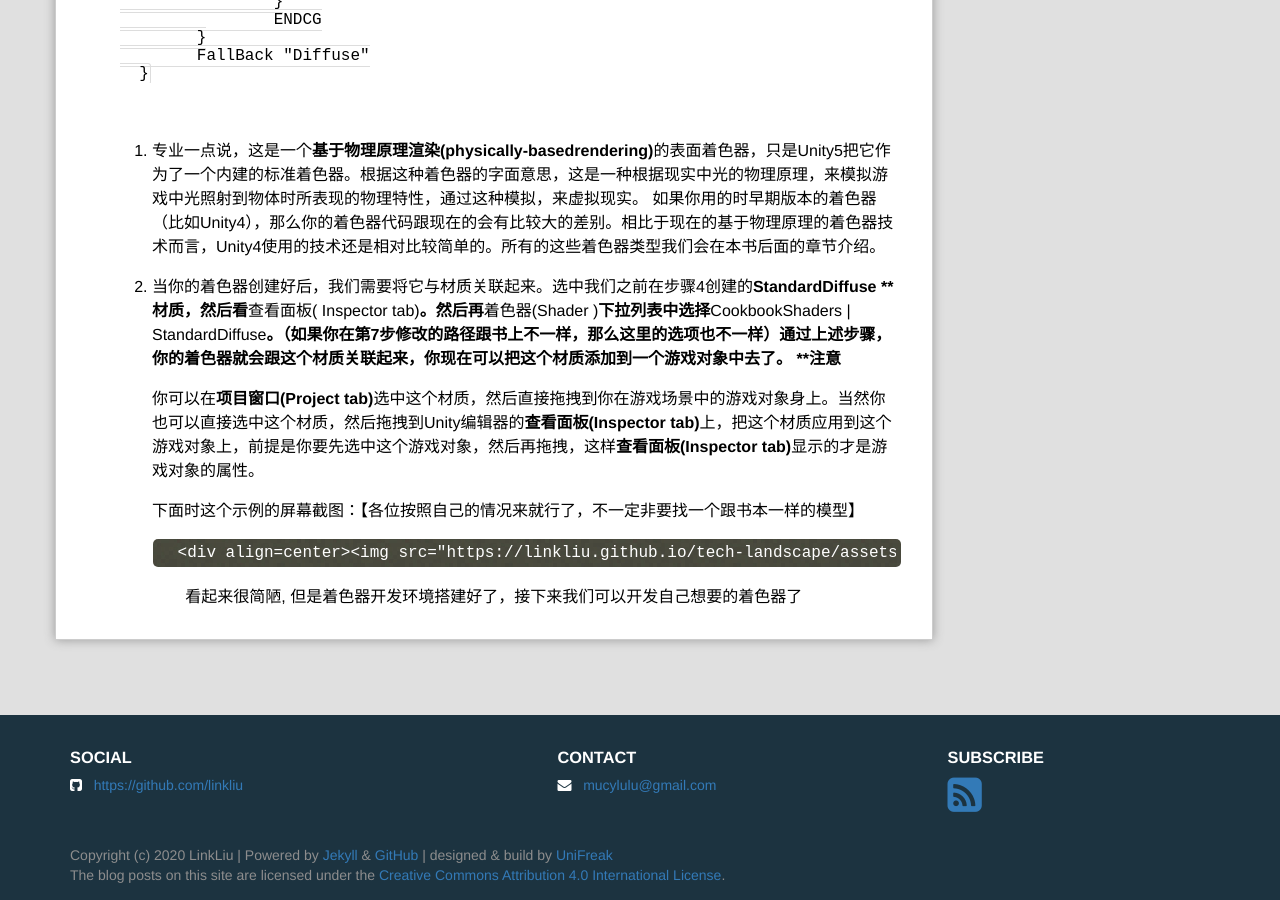
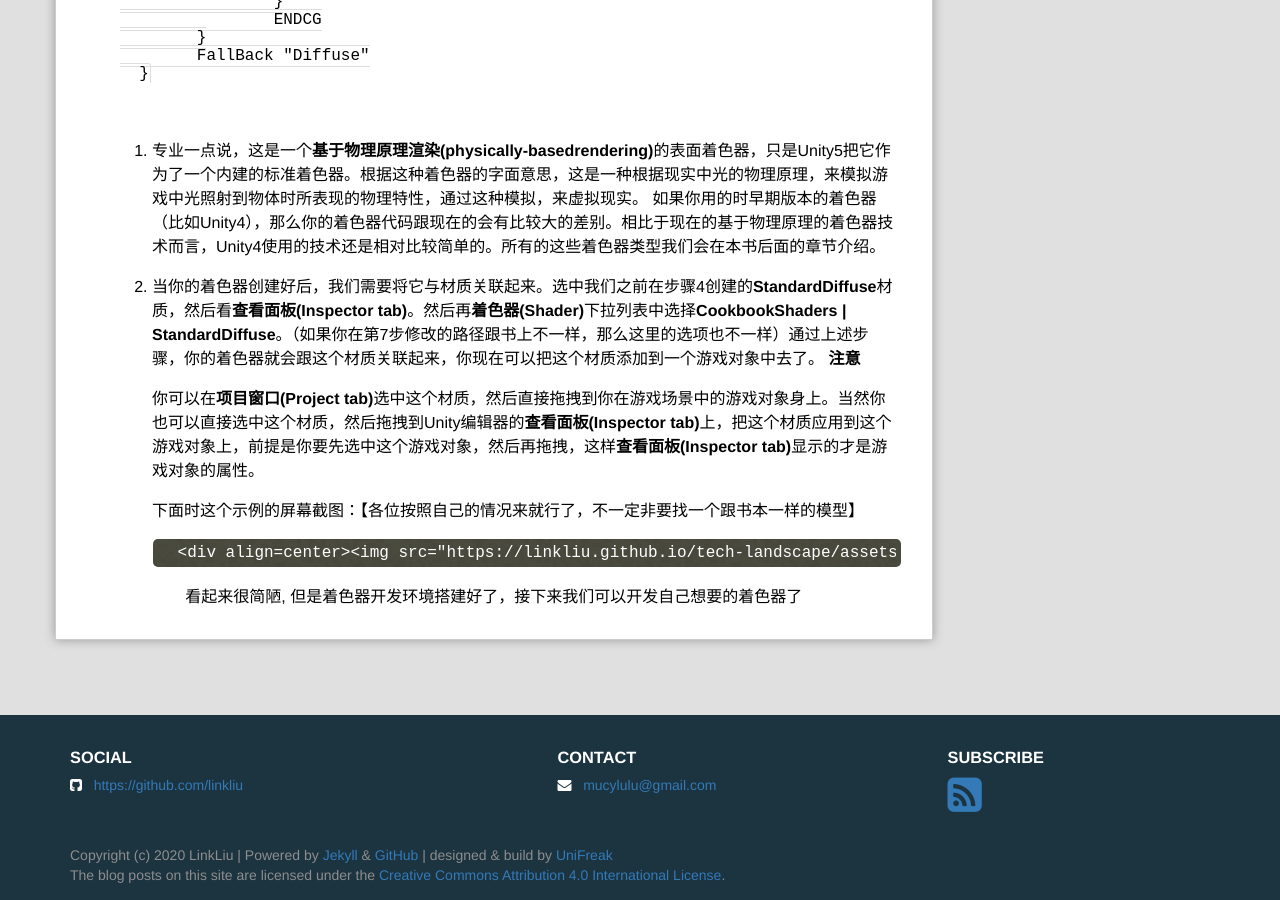
Before and after one commit to linkliu/tech-landscape, a Jekyll site: the page built from _cookbook_translate/2020-08-13-第一章.创建你的第一个着色器.md, in a window 1280 px wide and 900 px high, scrolled down 3196 px. Built offline with Jekyll 4.4.1, drawn with Linux system fonts in a browser that asks for light colours; comment, search, counter and statistics services are not loaded; some of the changed text lies outside the part shown.

Commit message:
格式问题

```diff
--- a/_cookbook_translate/2020-08-13-第一章.创建你的第一个着色器.md
+++ b/_cookbook_translate/2020-08-13-第一章.创建你的第一个着色器.md
@@ -44,7 +44,7 @@ tags: [U3D, Shader,Cookbook,中文版]
      **注意**
      如果你导入了本书提供的项目文件（就是你从网站上下载的代码，他是一个unitypackage包，导入之后这个文件自动就有了），你可以直接跳至步骤4。
 
-  2. 选择该文件夹，右键然后选择**重命名(Rename)**，把这个文件夹命名成**Shaders **。或者你也可以选中该文件夹，然后按***F2***，重命名为**Shaders**。
+  2. 选择该文件夹，右键然后选择**重命名(Rename)**，把这个文件夹命名成**Shaders**。或者你也可以选中该文件夹，然后按**F2**，重命名为**Shaders**。
 
   3. 用上面同样的方法创建一个**Materials**的文件夹，用来放材质文件的。
 
@@ -109,7 +109,7 @@ tags: [U3D, Shader,Cookbook,中文版]
 
 
 
-  9. 当你的着色器创建好后，我们需要将它与材质关联起来。选中我们之前在步骤4创建的**StandardDiffuse **材质，然后看**查看面板( Inspector tab)**。然后再**着色器(Shader )**下拉列表中选择**CookbookShaders \| StandardDiffuse**。（如果你在第7步修改的路径跟书上不一样，那么这里的选项也不一样）通过上述步骤，你的着色器就会跟这个材质关联起来，你现在可以把这个材质添加到一个游戏对象中去了。
+  9. 当你的着色器创建好后，我们需要将它与材质关联起来。选中我们之前在步骤4创建的**StandardDiffuse**材质，然后看**查看面板(Inspector tab)**。然后再**着色器(Shader)**下拉列表中选择**CookbookShaders \| StandardDiffuse**。（如果你在第7步修改的路径跟书上不一样，那么这里的选项也不一样）通过上述步骤，你的着色器就会跟这个材质关联起来，你现在可以把这个材质添加到一个游戏对象中去了。
         **注意**
 
         你可以在**项目窗口(Project tab)**选中这个材质，然后直接拖拽到你在游戏场景中的游戏对象身上。当然你也可以直接选中这个材质，然后拖拽到Unity编辑器的**查看面板(Inspector tab)**上，把这个材质应用到这个游戏对象上，前提是你要先选中这个游戏对象，然后再拖拽，这样**查看面板(Inspector tab)**显示的才是游戏对象的属性。
```
